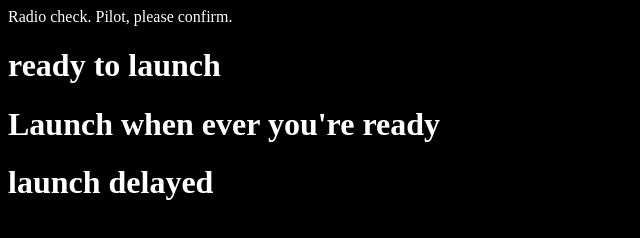
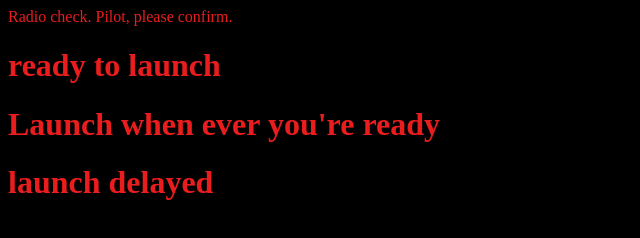
Before and after one commit to baubsy/communication-log2, a plain HTML site: page index.html in a window 1280 px wide. Shown: the whole page, without its empty margins (0-640 px from the left). Drawn offline with Linux system fonts and the light colour scheme.

Commit message:
changed text color

```diff
--- a/style.css
+++ b/style.css
@@ -1,4 +1,4 @@
 body {
-    color: white;
+    color: rgb(233, 29, 29);
     background-color: black;
  }
```
